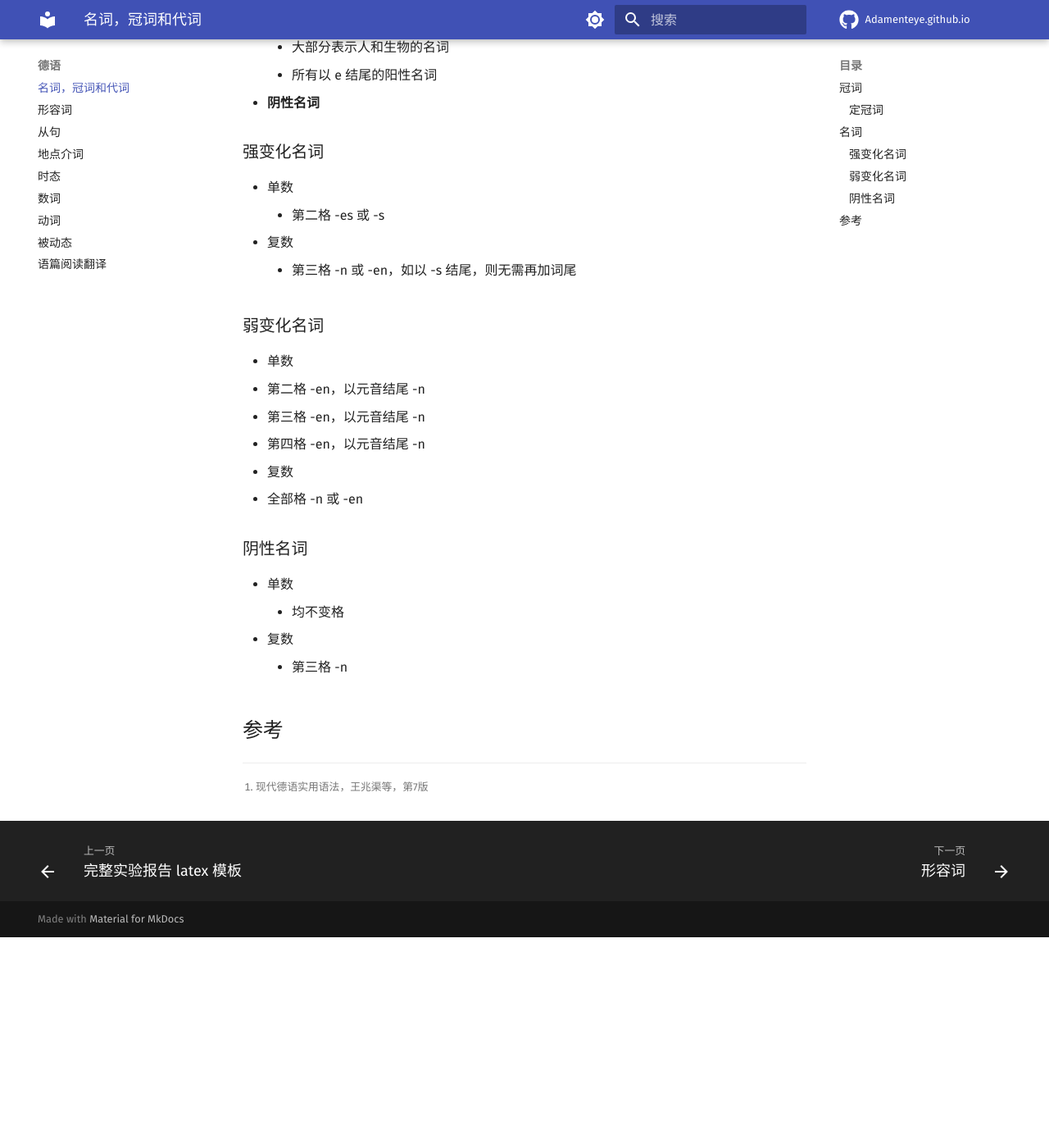
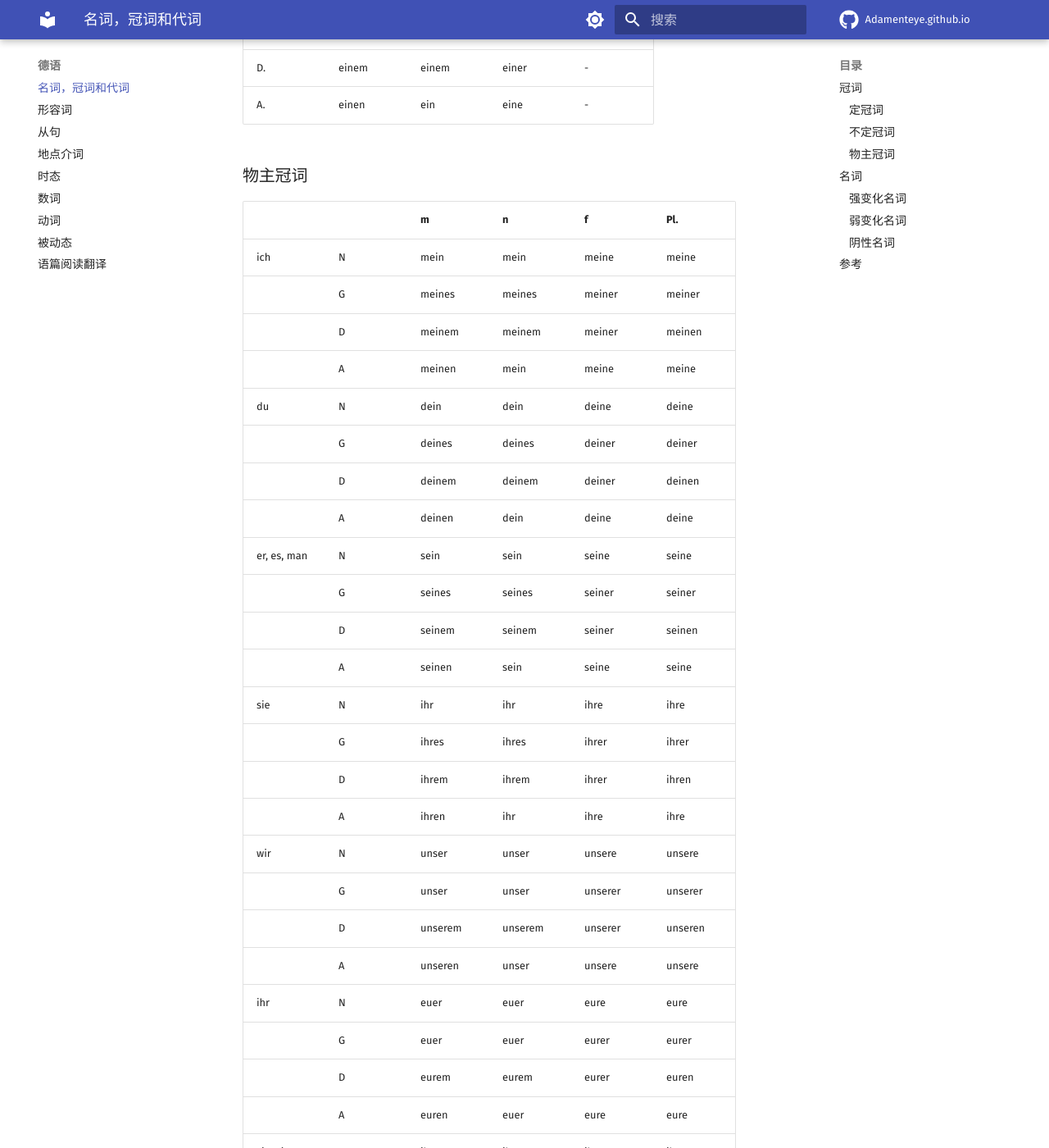
Before and after one commit to adamanteye/adamanteye.github.io, an MkDocs documentation site: the page built from docs/deutsch/nomen-artikel-pronomen.md, in a window 1280 px wide and 1400 px high, scrolled down 723 px. Shown: the whole window at 82% size. Built offline with MkDocs 1.6.1 and Material for MkDocs 9.7.7, drawn with Linux system fonts in a browser that asks for light colours; comment, search, counter and statistics services are not loaded; before the commit the page ends 1866 px from its top, so only the background shows below that; some of the changed text lies outside the part shown.

Commit message:
Feat: 冠词

```diff
--- a/docs/deutsch/nomen-artikel-pronomen.md
+++ b/docs/deutsch/nomen-artikel-pronomen.md
@@ -2,12 +2,55 @@
 
 ### 定冠词
 
-|      | m    | f    | n    | Pl.  |
+|      | m    | n    | f    | Pl.  |
 | :--- | :--- | :--- | :--- | :--- |
-| N.   | der  | die  | das  | die  |
-| G.   | des  | der  | des  | der  |
-| D.   | dem  | der  | dem  | den  |
-| A.   | den  | die  | das  | die  |
+| N.   | der  | das  | die  | die  |
+| G.   | des  | des  | der  | der  |
+| D.   | dem  | dem  | der  | den  |
+| A.   | den  | das  | die  | die  |
+
+### 不定冠词
+
+|      | m     | n     | f     | Pl.  |
+| :--- | :---- | :---- | :---- | :--- |
+| N.   | ein   | ein   | eine  | -    |
+| G.   | eines | eines | einer | -    |
+| D.   | einem | einem | einer | -    |
+| A.   | einen | ein   | eine  | -    |
+
+### 物主冠词
+
+|             |      | m       | n       | f       | Pl.     |
+| :---------- | :--- | :------ | :------ | :------ | :------ |
+| ich         | N    | mein    | mein    | meine   | meine   |
+|             | G    | meines  | meines  | meiner  | meiner  |
+|             | D    | meinem  | meinem  | meiner  | meinen  |
+|             | A    | meinen  | mein    | meine   | meine   |
+| du          | N    | dein    | dein    | deine   | deine   |
+|             | G    | deines  | deines  | deiner  | deiner  |
+|             | D    | deinem  | deinem  | deiner  | deinen  |
+|             | A    | deinen  | dein    | deine   | deine   |
+| er, es, man | N    | sein    | sein    | seine   | seine   |
+|             | G    | seines  | seines  | seiner  | seiner  |
+|             | D    | seinem  | seinem  | seiner  | seinen  |
+|             | A    | seinen  | sein    | seine   | seine   |
+| sie         | N    | ihr     | ihr     | ihre    | ihre    |
+|             | G    | ihres   | ihres   | ihrer   | ihrer   |
+|             | D    | ihrem   | ihrem   | ihrer   | ihren   |
+|             | A    | ihren   | ihr     | ihre    | ihre    |
+| wir         | N    | unser   | unser   | unsere  | unsere  |
+|             | G    | unser   | unser   | unserer | unserer |
+|             | D    | unserem | unserem | unserer | unseren |
+|             | A    | unseren | unser   | unsere  | unsere  |
+| ihr         | N    | euer    | euer    | eure    | eure    |
+|             | G    | euer    | euer    | eurer   | eurer   |
+|             | D    | eurem   | eurem   | eurer   | euren   |
+|             | A    | euren   | euer    | eure    | eure    |
+| sie, Sie    | N    | ihr     | ihr     | ihre    | ihre    |
+|             | G    | ihres   | ihres   | ihrer   | ihrer   |
+|             | D    | ihrem   | ihrem   | ihrer   | ihren   |
+|             | A    | ihren   | ihr     | ihre    | ihre    |
+
 
 ## 名词
 
@@ -33,11 +76,11 @@
 ### 弱变化名词
 
 - 单数
-  - 第二格 -en，以元音结尾 -n
-  - 第三格 -en，以元音结尾 -n
-  - 第四格 -en，以元音结尾 -n
+    - 第二格 -en，以元音结尾 -n
+    - 第三格 -en，以元音结尾 -n
+    - 第四格 -en，以元音结尾 -n
 - 复数
-  - 全部格 -n 或 -en
+    - 全部格 -n 或 -en
 
 ### 阴性名词
 
```
Also changed, not shown: docs/deutsch/adj.md (+1 -1 lines), docs/deutsch/passiv.md (+8 -1 lines), docs/deutsch/verben.md (+4 -0 lines).
